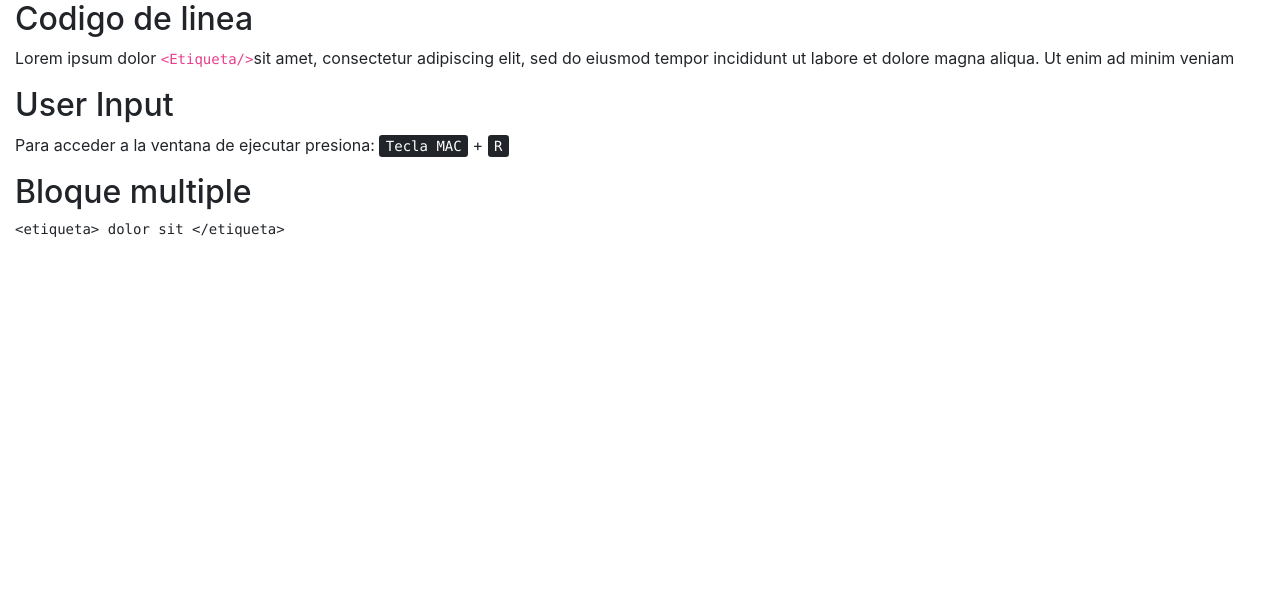
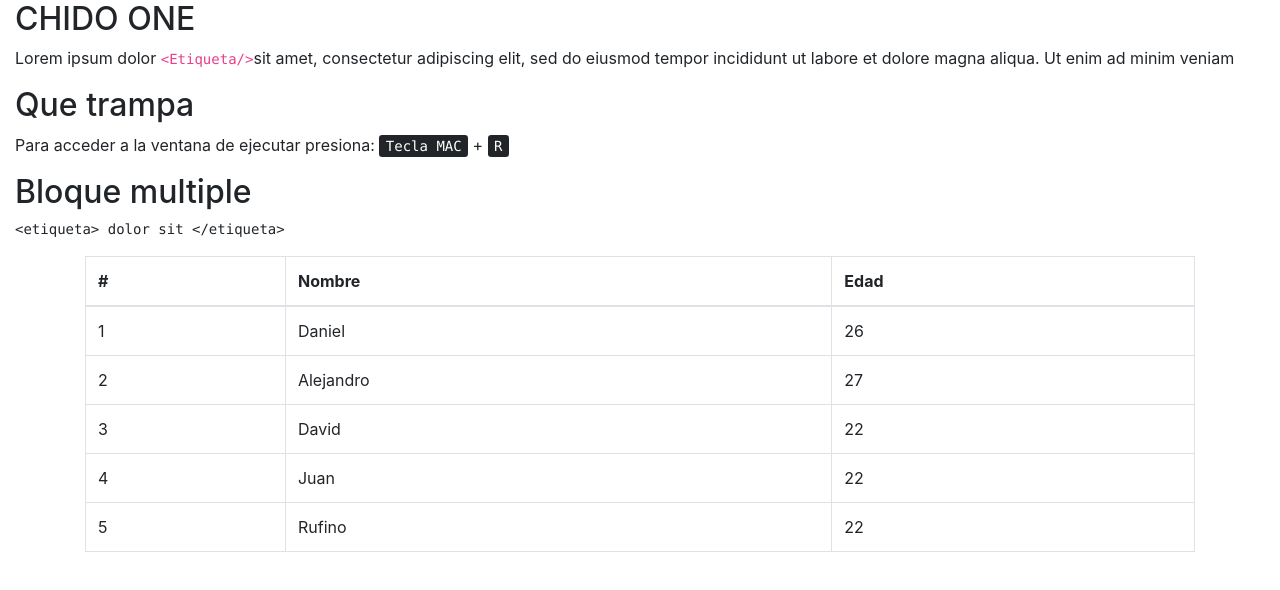
Before and after one commit to Dan3001/edu, a plain HTML site: page index.html in a window 1280 px wide. Drawn offline with nearby package versions, Linux system fonts and the light colour scheme.

Commit message:
agregando más

```diff
--- a/index.html
+++ b/index.html
@@ -2,7 +2,7 @@
 <html lang="en">
 <head>
 	<meta charset="UTF-8">
-	<title>Bloques de Codigo</title>
+	<title>Que ondas vatos locos</title>
 	<meta name="viewport" content="width=device-width, user-scalable=no, initial-scale=1.0, maximun-scale=1.0, maximun-scale=1.0">
 	<link rel="stylesheet" href="css/bootstrap.min.css">
 </head>
@@ -11,12 +11,12 @@
 	<div class="container-fluid">
 		<div class="row">
 			<div class="col-md-12">
-				<h2>Codigo de linea</h2>
+				<h2>CHIDO ONE</h2>
 				<p> Lorem ipsum dolor <code>&lt;Etiqueta/&gt;</code>sit amet, consectetur adipiscing elit, sed do eiusmod tempor incididunt ut labore et dolore magna aliqua. Ut enim ad minim veniam</p>
 			</div>
 
 			<div class="col-md-12">
-				<h2>User Input</h2>
+				<h2>Que trampa</h2>
 				<p>
 					Para acceder a la ventana de ejecutar presiona:
 					<kbd>Tecla  MAC</kbd> + <kbd>R</kbd>
@@ -27,6 +27,52 @@
 				<h2>Bloque multiple</h2>
 				<pre>&lt;etiqueta&gt; dolor sit &lt;/etiqueta&gt;</pre>
 			</div>
+			<div class="container">
+		<div class="row">
+			<div class="col-md-12">
+				<table class="table table-hover table-bordered">
+					<thead>
+						<tr>
+						<th>#</th>
+						<th>Nombre</th>
+						<th>Edad</th>
+					</tr>
+					</thead>
+
+					<tr class="active">
+						<td>1</td>
+						<td>Daniel</td>
+						<td>26</td>
+					</tr>
+
+					<tr class="success">
+						<td>2</td>
+						<td>Alejandro</td>
+						<td>27</td>
+					</tr>
+
+					<tr class="info">
+						<td>3</td>
+						<td>David</td>
+						<td>22</td>
+					</tr>
+
+					<tr class="warning">
+						<td>4</td>
+						<td>Juan</td>
+						<td>22</td>
+					</tr>
+
+					<tr class="danger">
+						<td>5</td>
+						<td>Rufino</td>
+						<td>22</td>
+					</tr>
+				</table>
+
+			</div>
+		</div>
+	</div>
 		</div>
 	</div>
 
```
